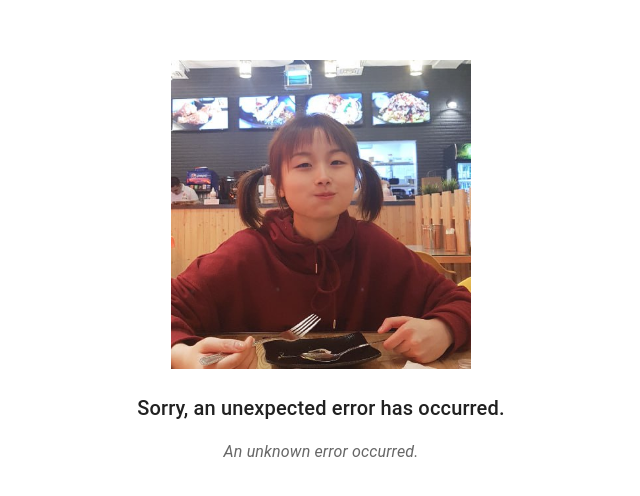
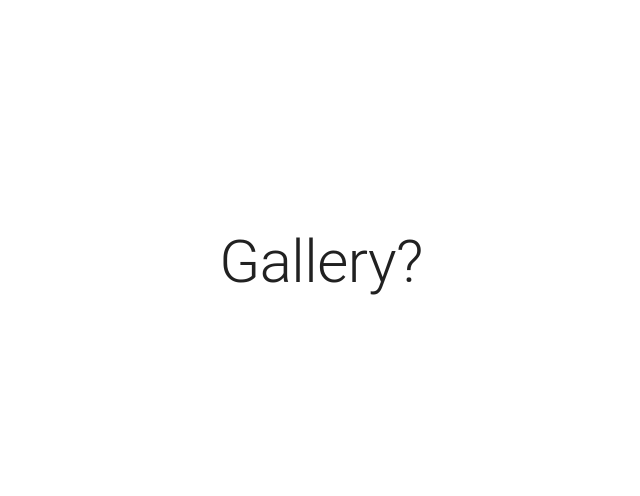
Before and after one commit to euisuh/ivv, a React (Vite) app: page /gallery in a window 1280 px wide. Shown: the part 138-634 px from the top of the page, without its empty margins (319-959 px from the left). Built offline with nearby package versions, Linux system fonts and the light colour scheme.

Commit message:
#5: add more page for future gallery to add cutie iv

```diff
--- /dev/null
+++ b/src/features/gallery/Gallery.tsx
@@ -0,0 +1,28 @@
+import { Box, Typography } from "@mui/material";
+
+function Gallery() {
+  return (
+    <Box
+      height="100vh"
+      width="100vw"
+      display="flex"
+      flexDirection="column"
+      justifyContent="center"
+      alignItems="center"
+      sx={{ textAlign: "center" }}
+    >
+      <Box
+        sx={{
+          width: "90%",
+          height: "90%",
+          position: "relative",
+          alignContent: "center",
+        }}
+      >
+        <Typography variant="h2">Gallery?</Typography>
+      </Box>
+    </Box>
+  );
+}
+
+export default Gallery;
--- a/src/routing/routes.tsx
+++ b/src/routing/routes.tsx
@@ -2,6 +2,7 @@ import { Navigate } from "react-router-dom";
 
 import Landing from "../features/landing/Landing";
 import Error from "./Error";
+import Gallery from "../features/gallery/Gallery";
 
 export const getRoutes = () => {
   return [
@@ -16,6 +17,12 @@ export const getRoutes = () => {
       errorElement: <Error />,
     },
     {
+      path: "/gallery",
+      element: <Gallery />,
+      errorElement: <Error />,
+    },
+
+    {
       path: "*",
       element: <Error />,
     },
```
